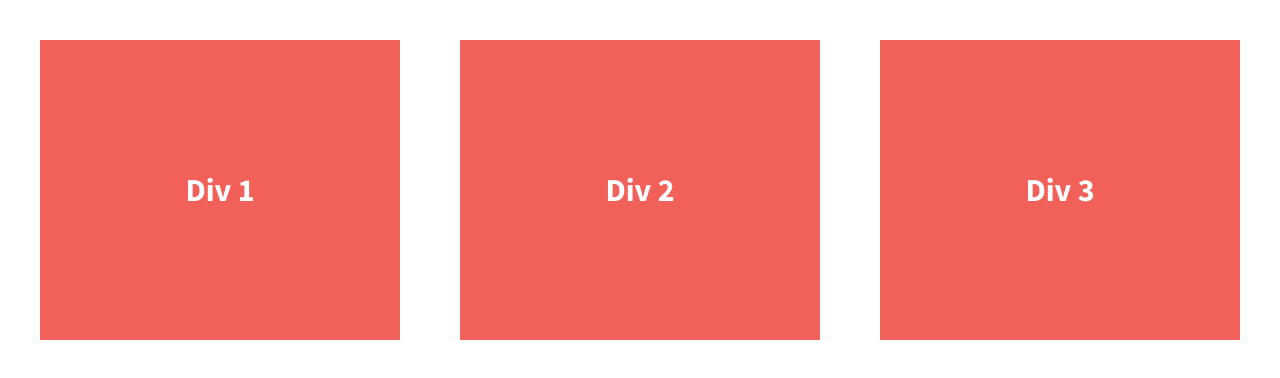
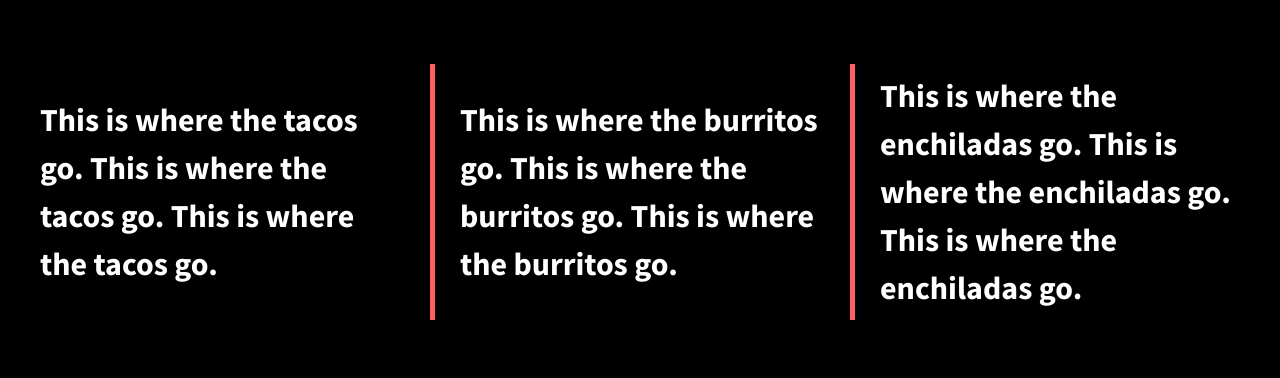
Before and after one commit to savethepirate/skillcrush-divs-flexbox-starter, a plain HTML site: page index.html in a window 1280 px wide. Drawn offline with nearby package versions, Linux system fonts and the light colour scheme.

Commit message:
added flexbox content for real website with tacos burritos and enchilidas

```diff
--- a/css/main.css
+++ b/css/main.css
@@ -97,8 +97,9 @@ textarea {
 
 
 html {
-  background-color: #fff;
+    background-color: rgb(0, 0, 0);
     height: 100%;
+    width: 100%;
 }
 
 body {
@@ -106,26 +107,26 @@ body {
     padding: 2em;
     font-size: 1.25em;
     height: 100%;
+    font-weight: 700;
 }
 
 .wrapper {
   /*add display:flex and set justify-content to space-between*/
-  font-weight: 700;
-  display:flex;
+    display: flex;
+    flex-flow:row wrap;
     justify-content: space-between;
+    align-items: center;
 }
 
 .div-1, .div-2, .div-3 {
+    display:flex;
+    align-items:center;
+    justify-content: center;
   /*give the divs a width of 30%, add display:flex, set justify-content and align-items to center*/
     color: #fff;
     line-height: 1.5em;
     font-size: 1.6em;
-  background-color: #f16059;
-  height: 300px;
-  width: 30%;
-  justify-content: center;
-  align-items:center;
-  display:flex;
+    background-color: #ffb27e00;
 }
 
 
@@ -210,7 +211,15 @@ body {
    These examples override the primary ('mobile first') styles.
    Modify as content requires.
    ========================================================================== */
-
+@media all and (min-width: 1200px){
+    .div-1,.div-2,.div-3 {
+        flex-basis:30%;
+    }
+    .div-1,.div-2{
+        border-right: 5px solid rgb(255, 95, 95);
+        padding-right:30px;
+    }
+}
 @media print,
        (-webkit-min-device-pixel-ratio: 1.25),
        (min-resolution: 1.25dppx),
--- a/index.html
+++ b/index.html
@@ -23,13 +23,13 @@
 
         <section class="wrapper">
             <div class="div-1">
-                Div 1
+                <p>This is where the tacos go. This is where the tacos go. This is where the tacos go.</p>
             </div>
             <div class="div-2">
-                Div 2
+                <p>This is where the burritos go. This is where the burritos go. This is where the burritos go.</p>
             </div>
             <div class="div-3">
-                Div 3
+                <p>This is where the enchiladas go. This is where the enchiladas go. This is where the enchiladas go.</p>
             </div>
         </section>
 
```
Lines whose indentation alone changed are shown as unchanged.
